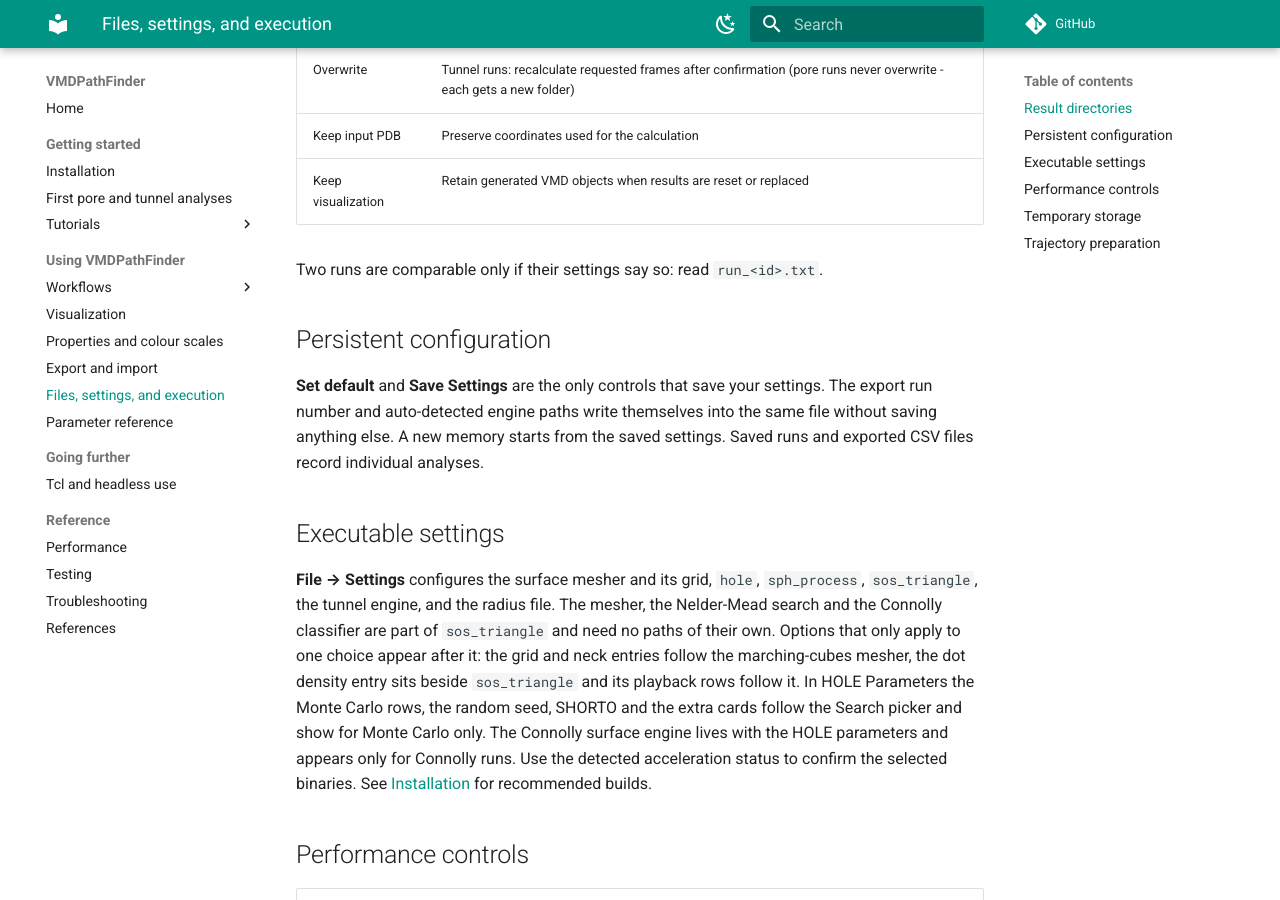
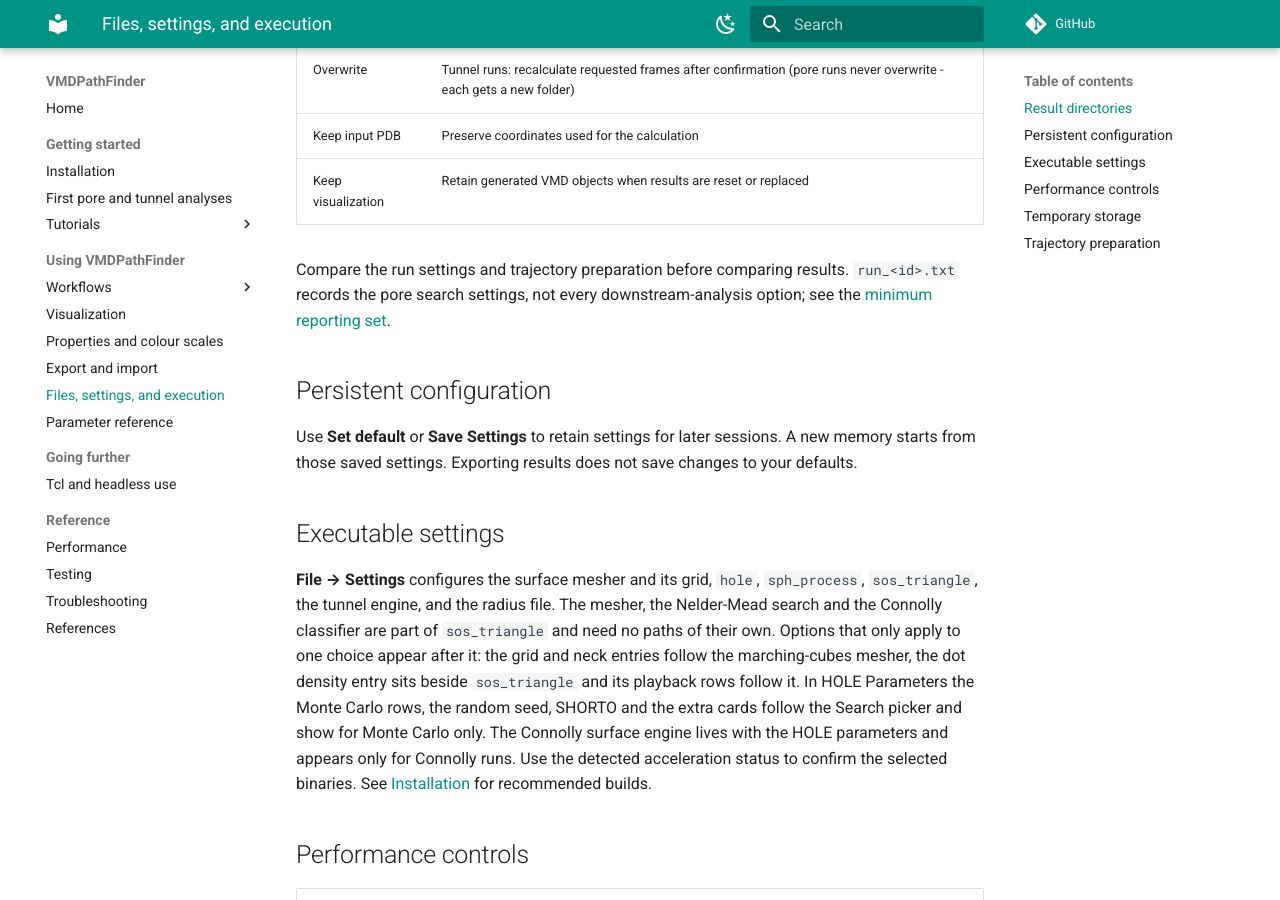
Before and after one commit to aminkvh/VMDHole, an MkDocs documentation site: the page built from docs/files-and-settings.md, in a window 1280 px wide and 900 px high, scrolled down 470 px. Built offline with MkDocs 1.6.1 and Material for MkDocs 9.7.7, drawn with Linux system fonts in a browser that asks for light colours; comment, search, counter and statistics services are not loaded.

```diff
--- a/docs/files-and-settings.md
+++ b/docs/files-and-settings.md
@@ -19,14 +19,15 @@ run folder.
 | Keep input PDB | Preserve coordinates used for the calculation |
 | Keep visualization | Retain generated VMD objects when results are reset or replaced |
 
-Two runs are comparable only if their settings say so: read `run_<id>.txt`.
+Compare the run settings and trajectory preparation before comparing results.
+`run_<id>.txt` records the pore search settings, not every downstream-analysis
+option; see the [minimum reporting set](parameters.md#minimum-reporting-set).
 
 ## Persistent configuration
 
-**Set default** and **Save Settings** are the only controls that save your
-settings. The export run number and auto-detected engine paths write themselves
-into the same file without saving anything else. A new memory starts from the
-saved settings. Saved runs and exported CSV files record individual analyses.
+Use **Set default** or **Save Settings** to retain settings for later sessions.
+A new memory starts from those saved settings. Exporting results does not save
+changes to your defaults.
 
 ## Executable settings
 
```
Also changed, not shown: docs/exports.md (+3 -0 lines), docs/parameters.md (+1 -1 lines), docs/performance.md (+4 -3 lines), docs/pore-mode.md (+6 -5 lines), docs/tunnel-mode.md (+5 -4 lines), 2 other files.
